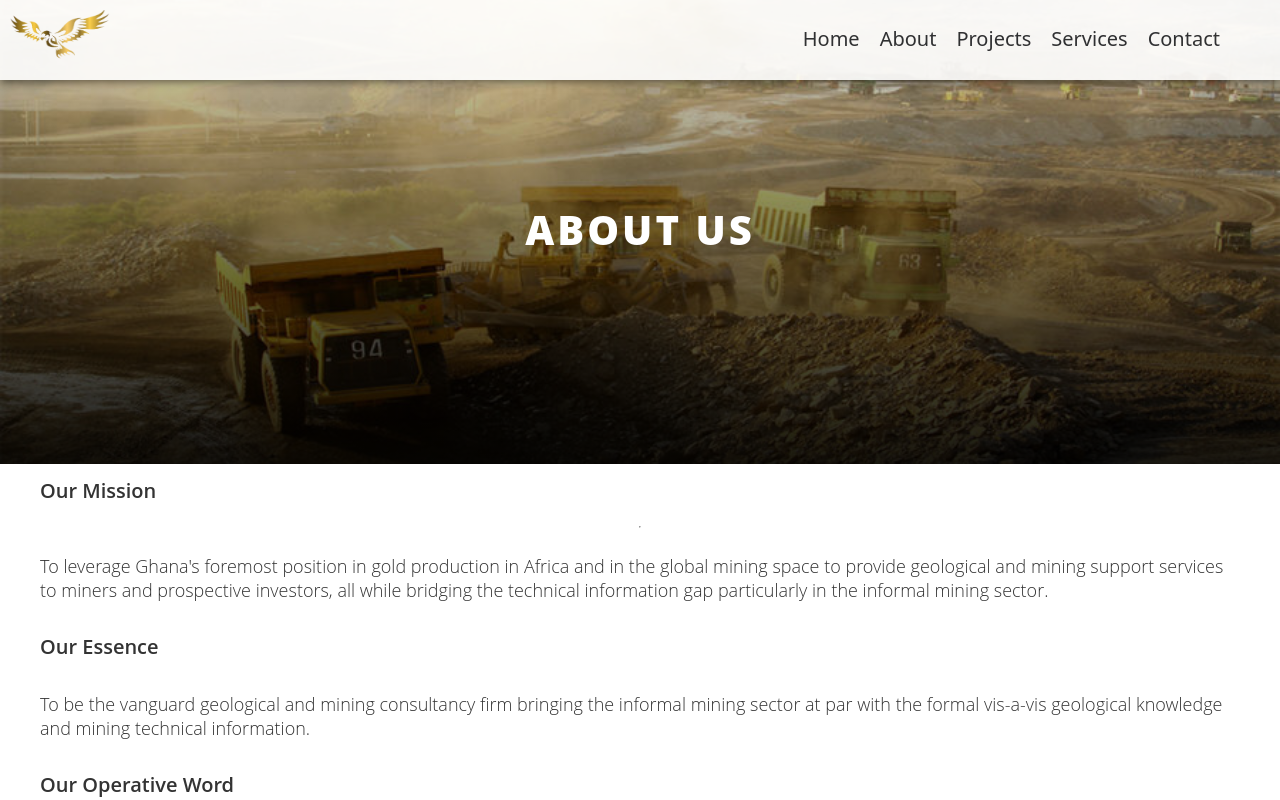
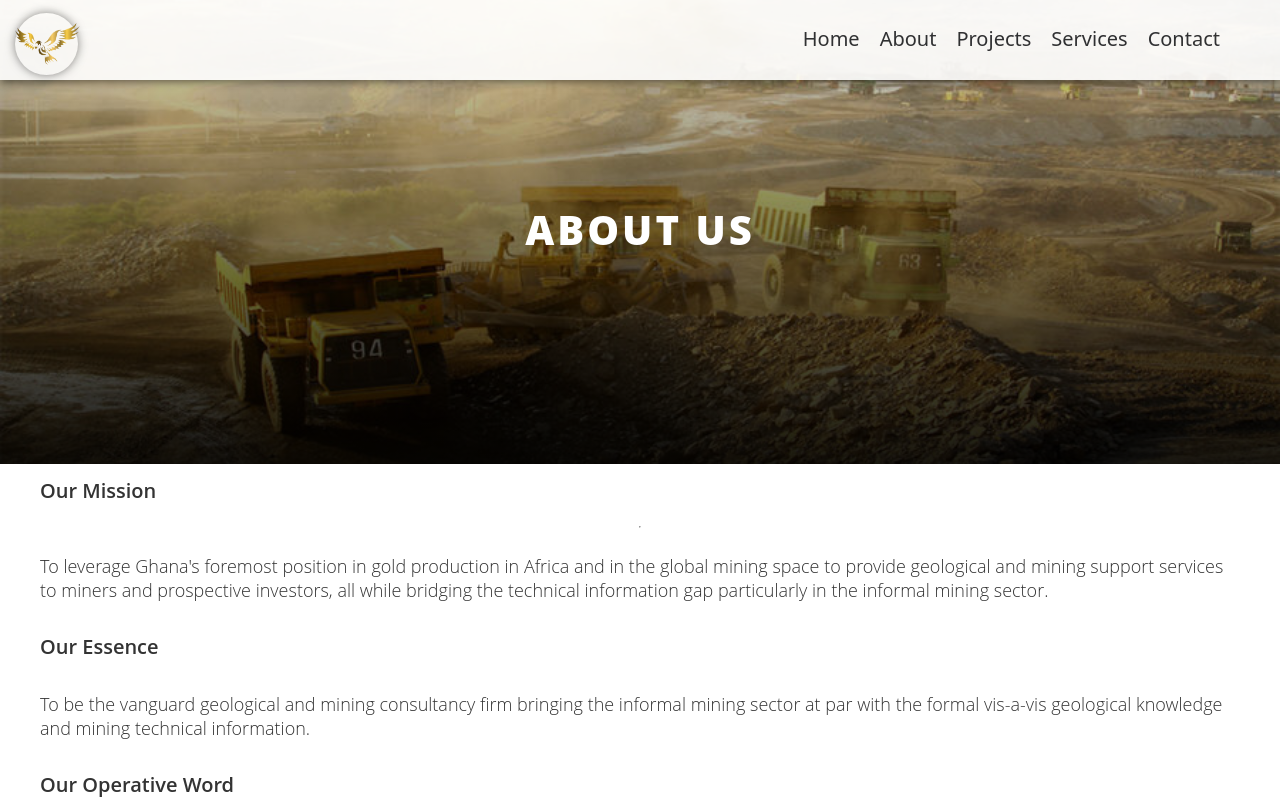
Before and after one commit to LawrenceDarko/goldhawk, a React (Create React App) app: page /About in a window 1280 px wide. Shown: the top 800 px of the page. Built offline with nearby package versions, Linux system fonts and the light colour scheme.

Commit message:
logo addup

```diff
--- a/src/components/Navbar.js
+++ b/src/components/Navbar.js
@@ -14,7 +14,7 @@ const Navbar = () => {
     <>
         <NavbarContainer className='navbar'>
             <NavLogo>
-                <Link to="/"><img priority={true} className='NavbarImage' src="/logo.png" width="100px" height="50px" alt='Logo' /></Link>
+                <Link to="/"><img className='NavbarImage' src="/logo.png" alt='Logo' /></Link>
             </NavLogo>
                 {/* <Burger /> */}
             <NavLinks>
@@ -72,9 +72,19 @@ const NavbarContainer = styled.div`
 const NavLogo = styled.div`
     justify-content: center;
     align-items: center;
-    margin-left: 10px;
+    margin-left: 15px;
     padding-top: 10px;
-     /* border: 1px solid black; */
+    height: 65%;
+    width: 63px;
+    margin-top: 1%;
+    /* border: 1px solid black; */
+    border-radius: 50%;
+    box-shadow: 0px 0px 10px 0px rgba(0,0,0,0.5);
+
+    > a img {
+        width: 65px;
+        height: 43px;
+    }
 
     @media (max-width: 768px) {
         > img {
--- a/src/pages/index.js
+++ b/src/pages/index.js
@@ -248,8 +248,14 @@ const NoticeText = styled.div`
         font-family: 'Open Sans', sans-serif;
     }
 
-    @media only screen and (min-device-width : 50px) and (max-device-width : 932px){
+    @media only screen and (min-device-width : 0px) and (max-device-width : 932px){
         width: 80%;
+        height: auto;
+        padding-right: 0px;
+        padding-left: 20px;
+        padding-top: 3vh;
+        padding-bottom: 3vh;
+
         > h2 {
             font-size: 20px;
 
```
